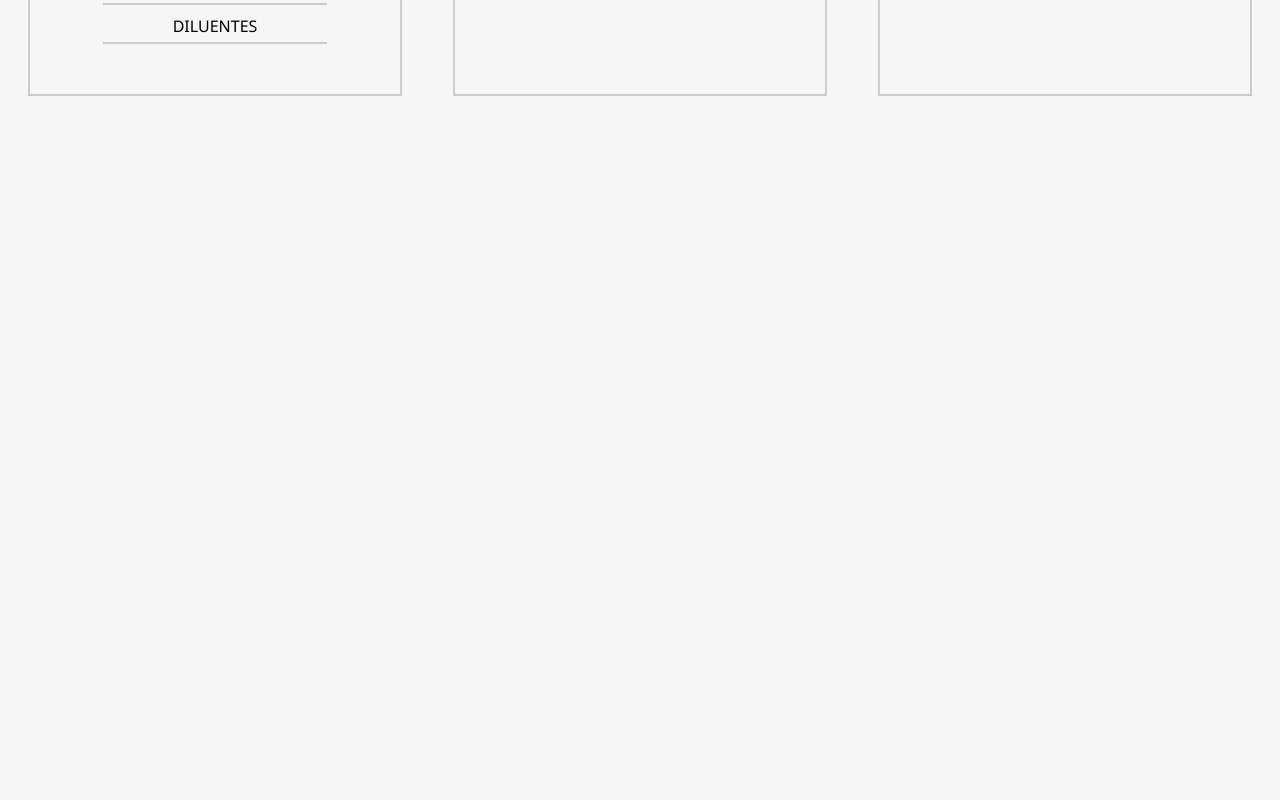
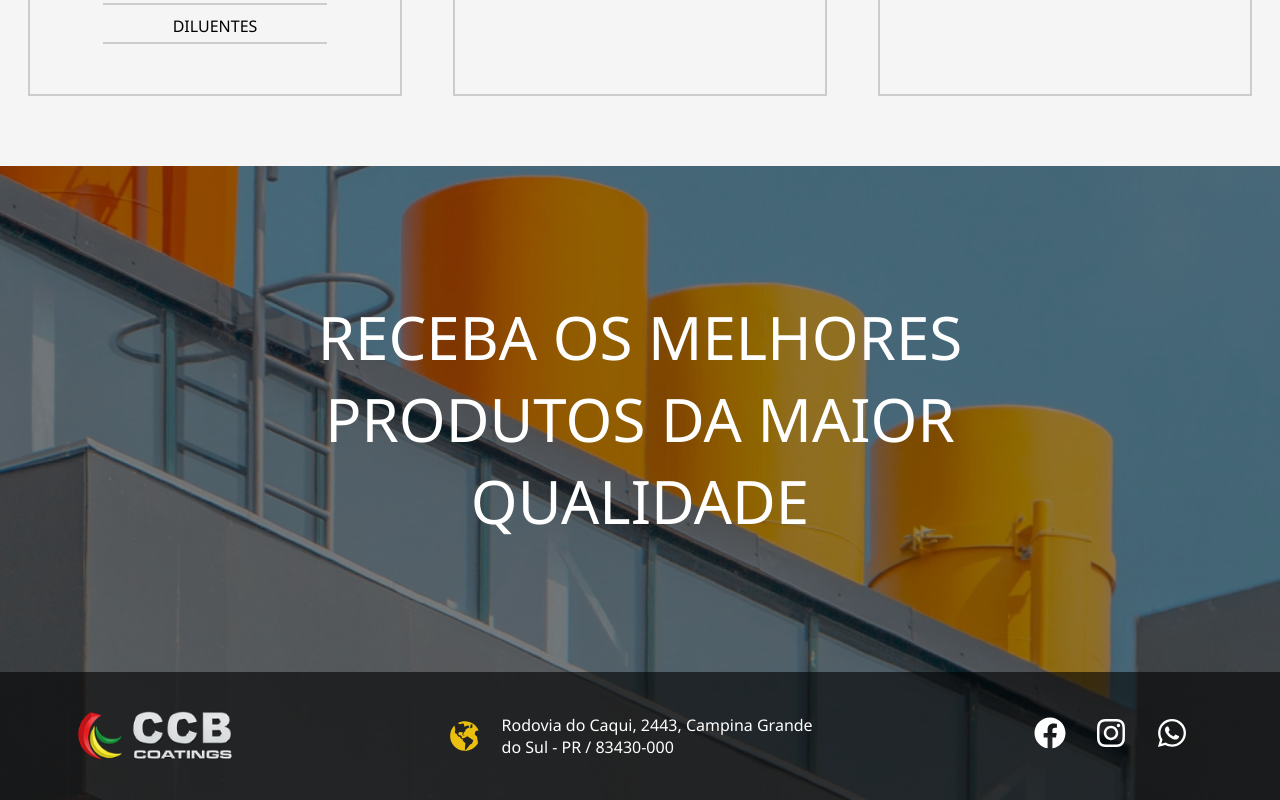
Before and after one commit to FelipeSHenrique/site-ccbcoatings, a React (Create React App) app: page /produtos in a window 1280 px wide. Shown: the part 1931-2731 px from the top of the page. Before the commit the page ends 2097 px from the top, so only its background shows below. Built offline with nearby package versions, Linux system fonts and the light colour scheme.

Commit message:
criação do footer na pagina produtos

```diff
--- a/src/pages/Products/index.jsx
+++ b/src/pages/Products/index.jsx
@@ -13,6 +13,7 @@ import Menu from '../../components/Menu';
 import CardProducts from '../../components/CardProducts';
 import Titles from '../../components/Titles';
 import HeaderLogo from '../../components/HeaderLogo';
+import FooterContact from '../../components/FooterContact';
 
 function Products() {
   return (
@@ -33,6 +34,12 @@ function Products() {
 
           </Cards>
         </SectionProducts>
+        <footer>
+          <div className="gradiente">
+              <h1>RECEBA OS MELHORES PRODUTOS DA MAIOR QUALIDADE</h1>
+              <FooterContact />
+          </div>
+        </footer>
       </WrapperAllContent>
     </Container>
   );
--- a/src/pages/Products/styled.js
+++ b/src/pages/Products/styled.js
@@ -1,6 +1,32 @@
 import styled from 'styled-components';
+import LogoFooter from '../../assets/image/LogoFooter.png';
 
 export const Container = styled.div`
+
+  footer > .gradiente {
+    height: inherit;
+    background: var(--color-transparent-weak);
+    display: flex;
+    flex-direction: column;
+  }
+
+  footer {
+    background-image: url(${LogoFooter});
+    background-repeat: no-repeat;
+    background-size: cover;
+    background-position: center center;
+  }
+
+  .gradiente > h1 {
+    text-align: center;
+    font-size: 60px;
+    padding: 130px;
+    margin: 0 auto;
+    font-weight: 300;
+    color: white;
+    width: 80%;
+
+  }
 
 `;
 
```
Also changed, not shown: src/assets/image/LogoFooter.png (added).
